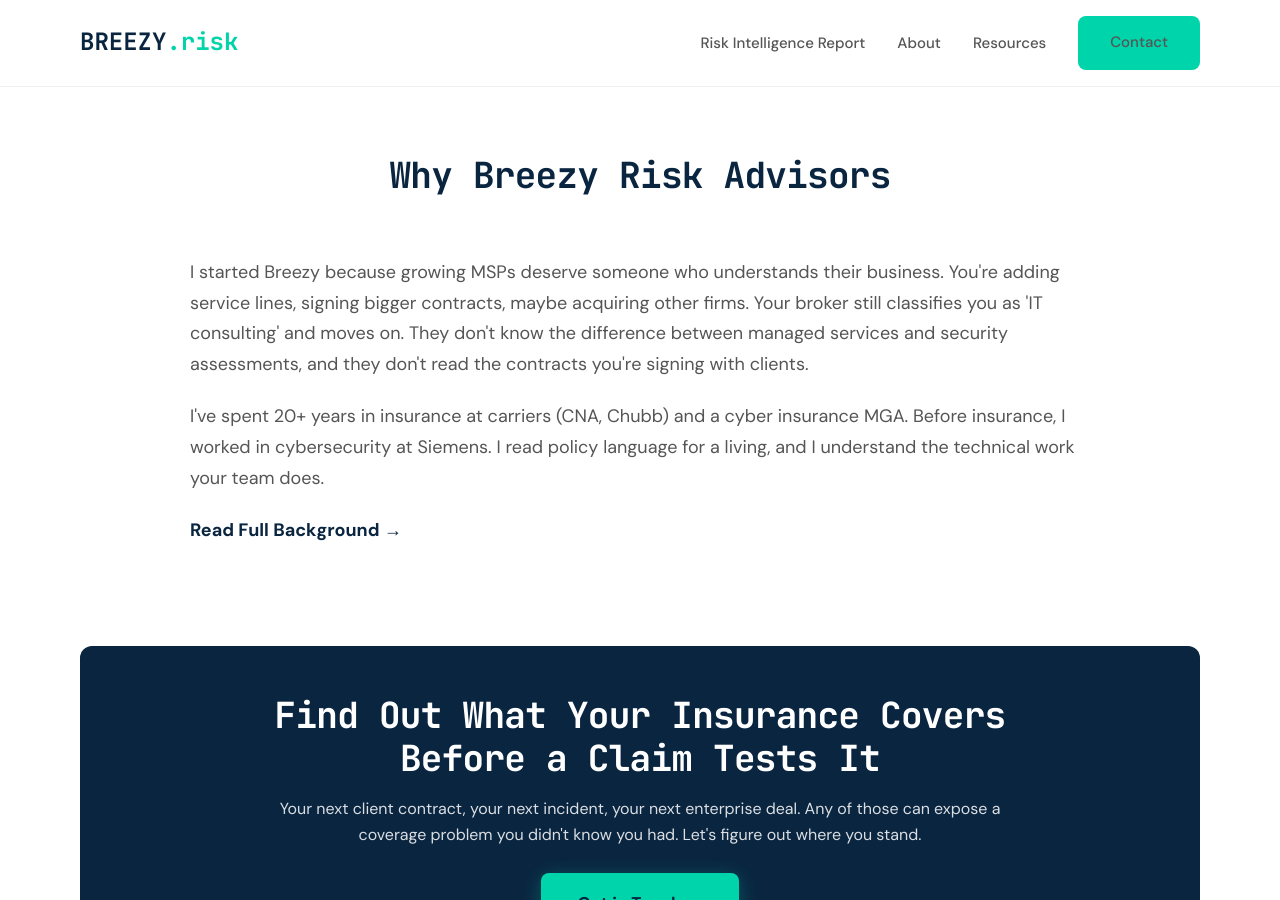
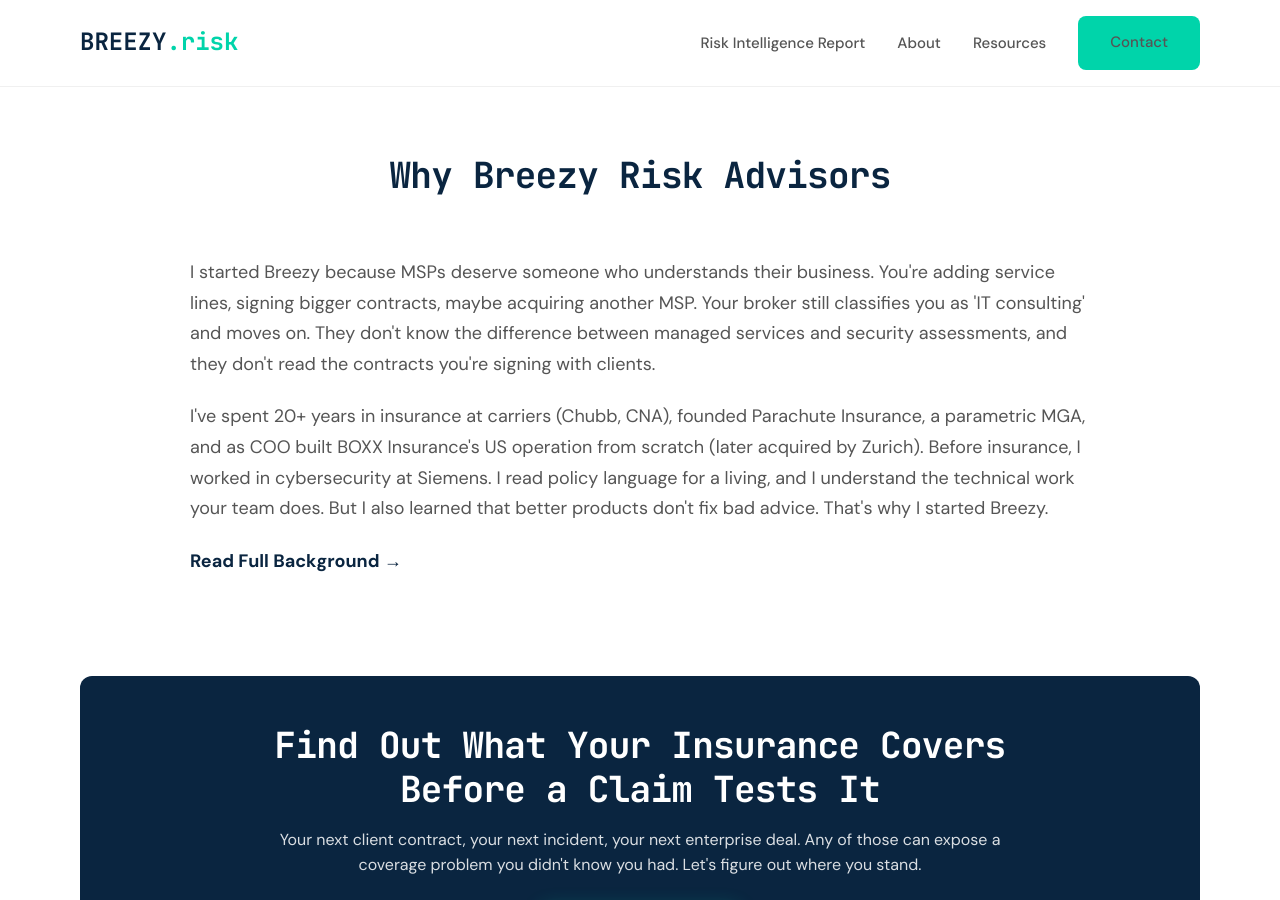
Before and after one commit to joeproe1/breezyins.com, a Jekyll site: the page built from index.html, in a window 1280 px wide and 900 px high, scrolled down 2090 px. Built offline with Jekyll 4.4.1, drawn with Linux system fonts in a browser that asks for light colours.

Commit message:
Update bio: add Parachute Insurance and BOXX credentials
Homepage and About page now include Parachute Insurance (parametric MGA)
and BOXX Insurance US (acquired by Zurich). Minor wording fixes: removed
"growing" qualifier for MSPs, reordered carrier names, streamlined flow.

Co-Authored-By: Claude Opus 4.6 <noreply@anthropic.com>

```diff
--- a/about.html
+++ b/about.html
@@ -62,7 +62,7 @@ image: /assets/images/joerg-portrait.jpg
             <p>I speak your language, no insurance jargon, no sales tactics. Just honest answers: Will your policy cover a ransomware incident tied to your remote access? What happens if a cloud migration goes wrong? Does your coverage meet that enterprise contract you're trying to close?</p>
 
             <div class="credentials-inline">
-                <p><strong>Experience:</strong> VP Strategy &amp; Innovation at CNA &bull; AVP Global Operations &amp; Corporate Strategy at Chubb &bull; COO at cyber insurance startup, BOXX Insurance (acquired by Zurich) &bull; Cybersecurity at Siemens</p>
+                <p><strong>Experience:</strong> VP Strategy &amp; Innovation at CNA &bull; AVP Global Operations &amp; Corporate Strategy at Chubb &bull; Founder &amp; CEO, Parachute Insurance (parametric MGA) &bull; COO, BOXX Insurance US (cyber MGA, acquired by Zurich) &bull; Cybersecurity at Siemens</p>
                 <p style="margin-top:12px"><strong>Education:</strong> MSc Electrical Engineering, Karlsruhe (Germany) &bull; MBA, London Business School</p>
             </div>
 
--- a/index.html
+++ b/index.html
@@ -96,11 +96,11 @@ description: "I help MSPs find out what their insurance covers, and what it does
 
     <div class="section-narrow">
       <p class="section-body">
-        I started Breezy because growing MSPs deserve someone who understands their business. You're adding service lines, signing bigger contracts, maybe acquiring other firms. Your broker still classifies you as 'IT consulting' and moves on. They don't know the difference between managed services and security assessments, and they don't read the contracts you're signing with clients.
+        I started Breezy because MSPs deserve someone who understands their business. You're adding service lines, signing bigger contracts, maybe acquiring another MSP. Your broker still classifies you as 'IT consulting' and moves on. They don't know the difference between managed services and security assessments, and they don't read the contracts you're signing with clients.
       </p>
 
       <p class="section-body">
-        I've spent 20+ years in insurance at carriers (CNA, Chubb) and a cyber insurance MGA. Before insurance, I worked in cybersecurity at Siemens. I read policy language for a living, and I understand the technical work your team does.
+        I've spent 20+ years in insurance at carriers (Chubb, CNA), founded Parachute Insurance, a parametric MGA, and as COO built BOXX Insurance's US operation from scratch (later acquired by Zurich). Before insurance, I worked in cybersecurity at Siemens. I read policy language for a living, and I understand the technical work your team does. But I also learned that better products don't fix bad advice. That's why I started Breezy.
       </p>
 
       <div class="section-actions">
```
